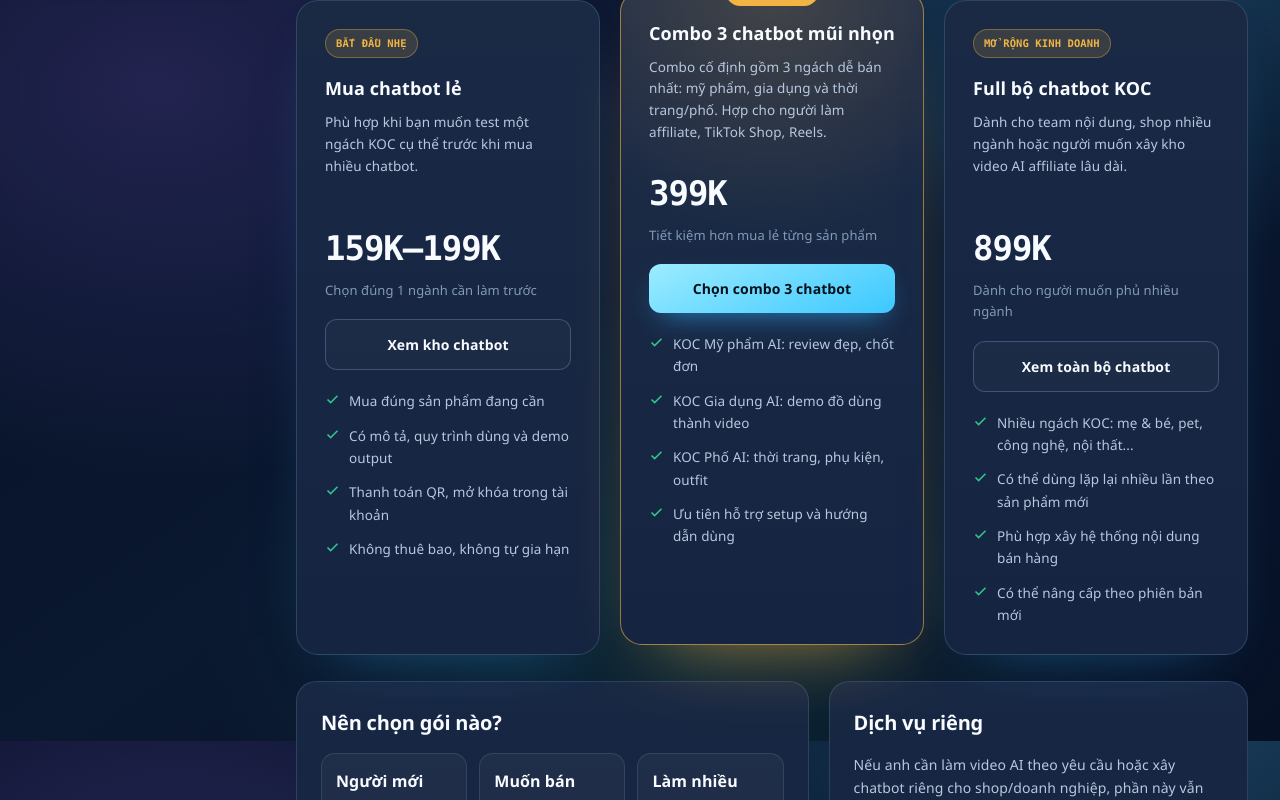
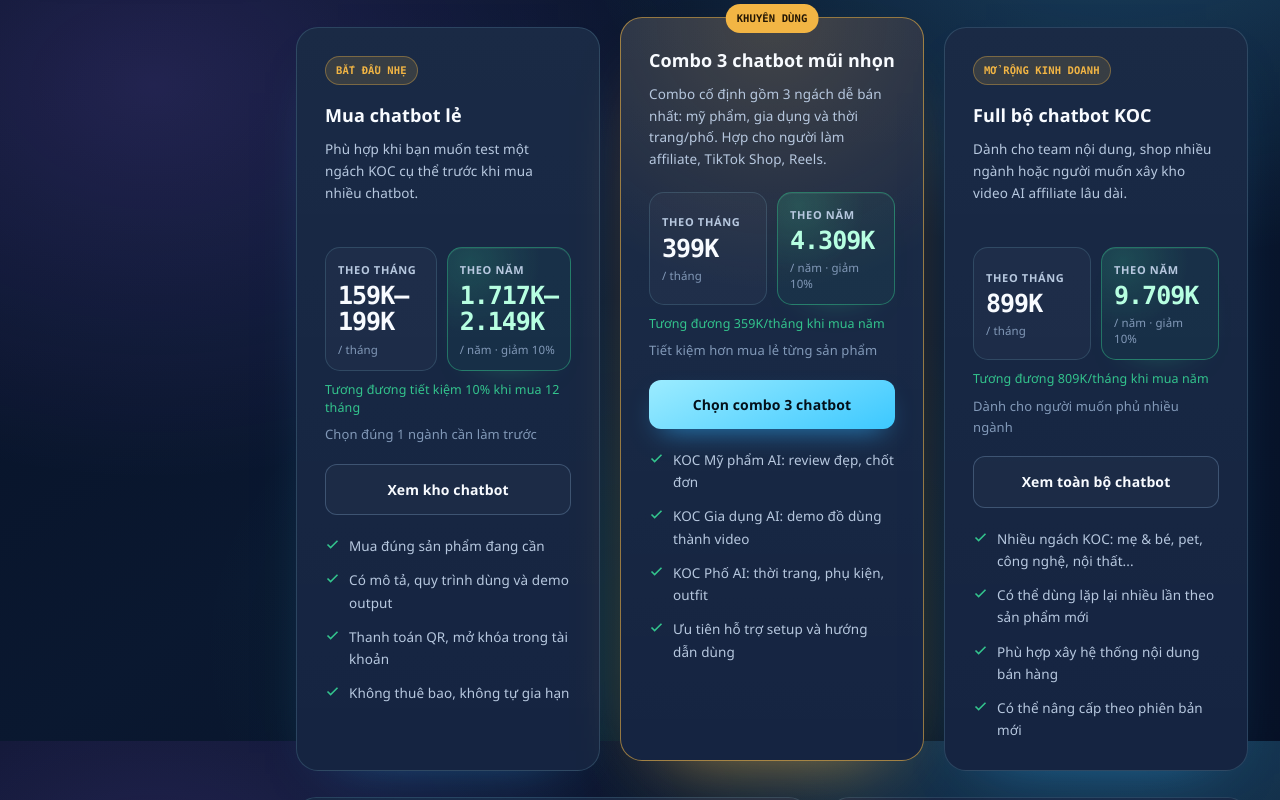
Before and after one commit to baggball/luc-linh-media, a Next.js app: page /bang-gia in a window 1280 px wide. Shown: the part 859-1659 px from the top of the page. Built offline with nearby package versions, Linux system fonts and the light colour scheme; no server answers.

Commit message:
Add monthly and yearly pricing display

```diff
--- a/app/bang-gia/BangGiaClient.tsx
+++ b/app/bang-gia/BangGiaClient.tsx
@@ -12,7 +12,9 @@ const plans = [
   {
     name: "Mua chatbot lẻ",
     tag: "BẮT ĐẦU NHẸ",
-    price: "159K–199K",
+    monthlyPrice: "159K–199K",
+    yearlyPrice: "1.717K–2.149K",
+    yearlyNote: "Tương đương tiết kiệm 10% khi mua 12 tháng",
     old: "Chọn đúng 1 ngành cần làm trước",
     desc: "Phù hợp khi bạn muốn test một ngách KOC cụ thể trước khi mua nhiều chatbot.",
     href: "/chatbot",
@@ -27,7 +29,9 @@ const plans = [
   {
     name: "Combo 3 chatbot mũi nhọn",
     tag: "KHUYÊN DÙNG",
-    price: "399K",
+    monthlyPrice: "399K",
+    yearlyPrice: "4.309K",
+    yearlyNote: "Tương đương 359K/tháng khi mua năm",
     old: "Tiết kiệm hơn mua lẻ từng sản phẩm",
     desc: "Combo cố định gồm 3 ngách dễ bán nhất: mỹ phẩm, gia dụng và thời trang/phố. Hợp cho người làm affiliate, TikTok Shop, Reels.",
     href: "/chatbot",
@@ -43,7 +47,9 @@ const plans = [
   {
     name: "Full bộ chatbot KOC",
     tag: "MỞ RỘNG KINH DOANH",
-    price: "899K",
+    monthlyPrice: "899K",
+    yearlyPrice: "9.709K",
+    yearlyNote: "Tương đương 809K/tháng khi mua năm",
     old: "Dành cho người muốn phủ nhiều ngành",
     desc: "Dành cho team nội dung, shop nhiều ngành hoặc người muốn xây kho video AI affiliate lâu dài.",
     href: "/chatbot",
@@ -61,19 +67,19 @@ export default function BangGiaClient() {
   return (
     <div className={styles.wrap}>
       <div className={styles.trustRow}>
-        <span>✓ Sản phẩm số mua một lần</span>
+        <span>✓ Có gói theo tháng và theo năm</span>
         <span>✓ Thanh toán QR tự động xác nhận</span>
         <span>✓ Có link dùng sau khi mua</span>
-        <span>✓ Hỗ trợ Zalo 1:1</span>
+        <span>✓ Mua năm tiết kiệm thêm 10%</span>
       </div>
 
       <div className={styles.pgHead}>
-        <span className={styles.premiumBadge}>Bảng giá combo chatbot KOC AI</span>
+        <span className={styles.premiumBadge}>Bảng giá tháng & năm chatbot KOC AI</span>
         <h1>
           Chọn gói phù hợp để <em>bắt đầu tạo video bán hàng bằng AI</em>
         </h1>
         <p>
-          Nếu mới bắt đầu, mua lẻ một chatbot để test. Nếu muốn chạy thật, combo 3 chatbot mũi nhọn là lựa chọn dễ ra nội dung và dễ bán nhất.
+          Nếu mới bắt đầu, chọn gói tháng để test nhanh. Nếu đã xác định làm nội dung bán hàng lâu dài, chọn gói năm để tiết kiệm thêm 10% và được đồng hành ổn định hơn.
         </p>
       </div>
 
@@ -105,9 +111,19 @@ export default function BangGiaClient() {
             <span className={styles.planTag}>{plan.tag}</span>
             <div className={styles.planName}>{plan.name}</div>
             <div className={styles.planDesc}>{plan.desc}</div>
-            <div className={styles.planPrice}>
-              <span className={`${styles.amount} font-mono`}>{plan.price}</span>
+            <div className={styles.billingGrid}>
+              <div className={styles.billingBox}>
+                <span>Theo tháng</span>
+                <strong className="font-mono">{plan.monthlyPrice}</strong>
+                <small>/ tháng</small>
+              </div>
+              <div className={`${styles.billingBox} ${styles.yearlyBox}`}>
+                <span>Theo năm</span>
+                <strong className="font-mono">{plan.yearlyPrice}</strong>
+                <small>/ năm · giảm 10%</small>
+              </div>
             </div>
+            <div className={styles.yearlyNote}>{plan.yearlyNote}</div>
             <div className={styles.planOld}>{plan.old}</div>
             <Link className={styles.planCta} href={plan.href}>
               {plan.cta}
--- a/app/bang-gia/bang-gia.module.css
+++ b/app/bang-gia/bang-gia.module.css
@@ -59,8 +59,30 @@
 .feat .planTag{position:absolute; top:-14px; left:50%; transform:translateX(-50%); background:var(--amber); color:#231604;}
 .planName{font-size:18px; font-weight:850; margin-bottom:8px;}
 .planDesc{color:var(--mute); font-size:13.5px; line-height:1.62; margin-bottom:20px; min-height:88px;}
-.planPrice{display:flex; align-items:baseline; gap:6px; margin-bottom:4px;}
-.amount{font-family:var(--font-mono); font-size:34px; font-weight:850; color:var(--paper); letter-spacing:-.03em;}
+.billingGrid{display:grid; grid-template-columns:1fr 1fr; gap:10px; margin-bottom:10px;}
+.billingBox{
+  min-height:104px; padding:13px 12px; border-radius:15px;
+  border:1px solid rgba(156,236,255,.15);
+  background:rgba(255,255,255,.028);
+  display:flex; flex-direction:column; justify-content:center;
+}
+.billingBox span{
+  color:var(--mute); font-size:11px; font-weight:850; text-transform:uppercase; letter-spacing:.06em; margin-bottom:4px;
+}
+.billingBox strong{
+  color:var(--paper); font-size:25px; line-height:1.05; letter-spacing:-.04em;
+  font-variant-numeric:tabular-nums;
+}
+.billingBox small{color:var(--mute-dim); font-size:11.5px; line-height:1.35; margin-top:6px;}
+.yearlyBox{
+  border-color:rgba(51,196,141,.46);
+  background:
+    radial-gradient(circle at 18% 12%,rgba(51,196,141,.18),transparent 48%),
+    rgba(51,196,141,.055);
+  box-shadow:inset 0 1px rgba(255,255,255,.06),0 16px 38px -34px rgba(51,196,141,.85);
+}
+.yearlyBox strong{color:#b7ffe1;}
+.yearlyNote{font-size:12.5px; color:var(--success); margin-bottom:7px; line-height:1.45;}
 .planOld{font-size:13px; color:var(--mute-dim); margin-bottom:18px; min-height:18px;}
 .planCta{
   width:100%; padding:13px; border-radius:12px; font-weight:850; font-size:14px; cursor:pointer; margin-bottom:20px;
@@ -98,3 +120,8 @@
   .comboBand,.communityBand{align-items:flex-start; flex-direction:column;}
   .comboBand :global(.btn),.communityBand :global(.btn){width:100%;}
 }
+
+@media (max-width:520px){
+  .billingGrid{grid-template-columns:1fr;}
+  .billingBox{min-height:auto; align-items:flex-start;}
+}
```
